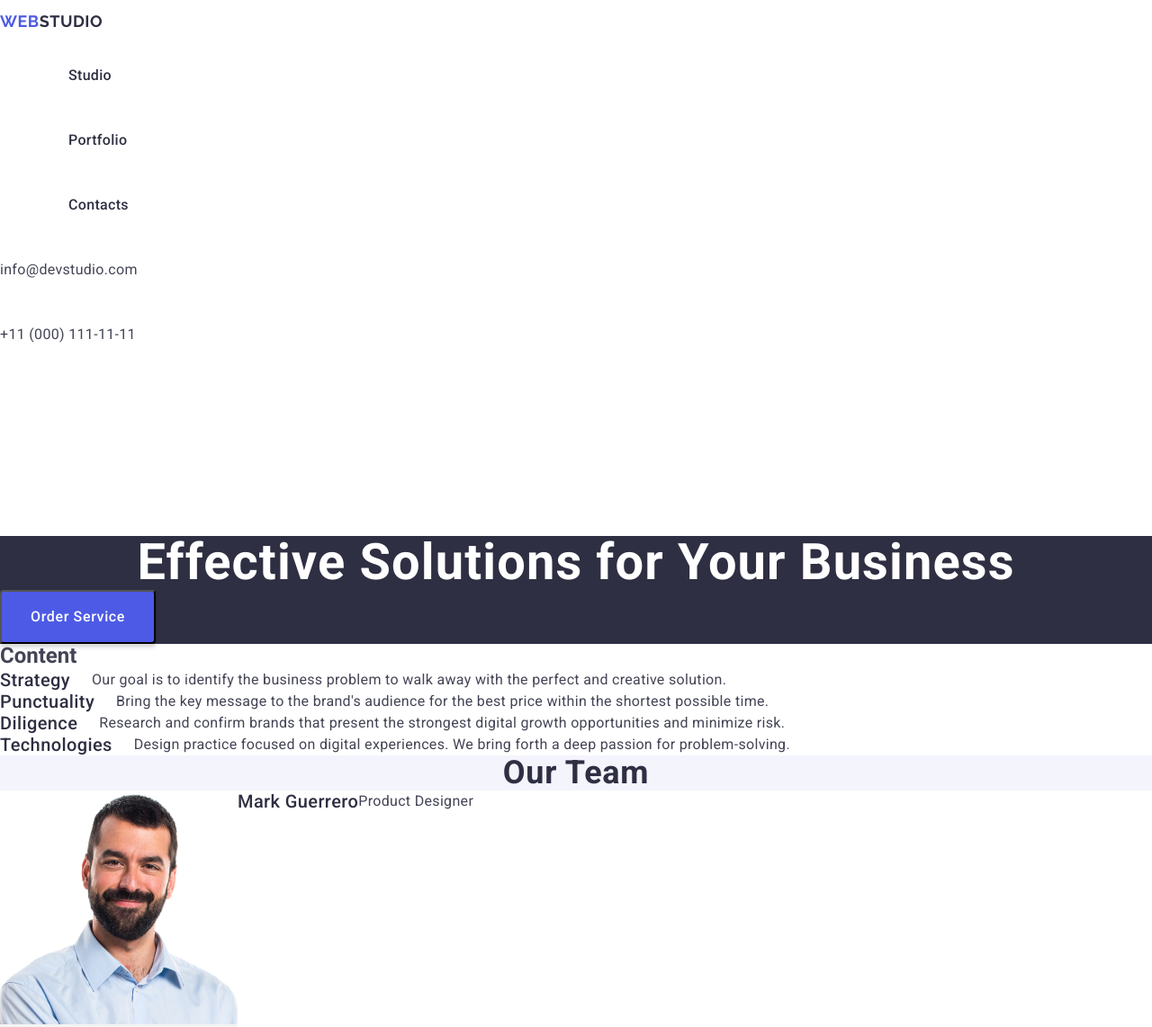
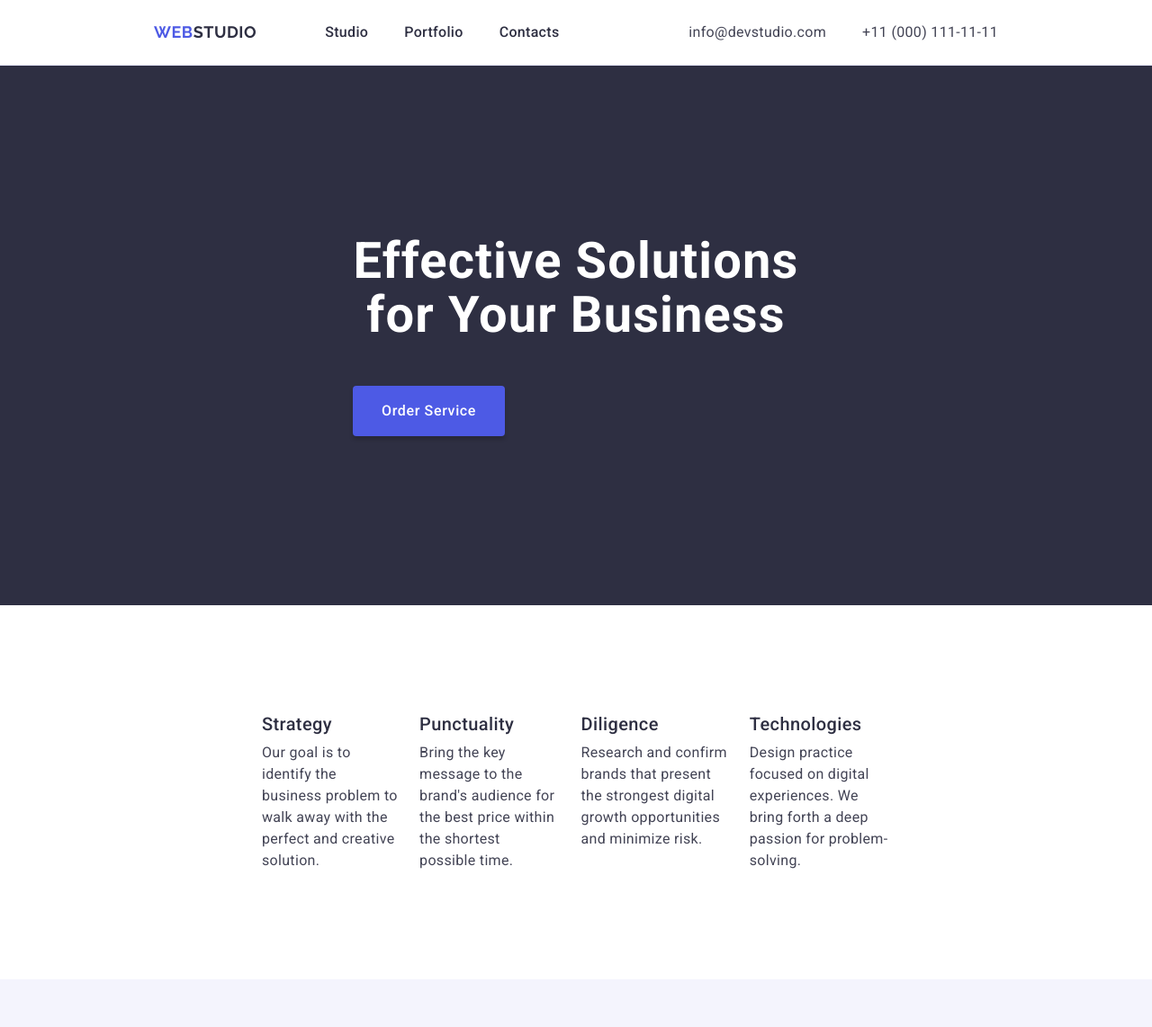
Before and after one commit to VladSmetana/goit-markup-hw-03, a website: page index.html in a window 1280 px wide. Shown: the top 1142 px of the page at 90% size. Drawn offline with nearby package versions, Linux system fonts and the light colour scheme.

Commit message:
add styles

```diff
--- a/css/styles.css
+++ b/css/styles.css
@@ -10,13 +10,18 @@ h1, h2, h3, p, ul, li{
 img{
     display: block;
 }
-/*.container {*/
-/*    max-width:1158px;*/
-/*    padding-left: */
-/*    padding-right: */
-/*    margin-left:*/
-/*    margin-right:*/
-/*}*/
+.container {
+    max-width:1158px;
+    padding: 0 15px;
+    margin: 0 156px;
+}
+.header{
+    border-bottom: 1px solid #e7e9fc;
+}
+.head-container{
+    display:flex;
+    padding: 24px 0;
+}
 .logo{
     font-family: 'Raleway', sans-serif;
     text-decoration: none;
@@ -30,14 +35,21 @@ img{
     height: 24px;
     align-items: center;
     flex-shrink: 0;
-    padding: 24px 0;
+    margin-right: 76px;
 }
 .logo-header{
     color: #2E2F42;
 }
+.navigation{
+    display: flex;
+    align-items: center;
+}
+.menu{
+    display: flex;
+    gap: 40px;
+}
 .information-list{
     list-style-type: none;
-
 }
 .information{
     color: #2E2F42;
@@ -46,21 +58,22 @@ img{
     line-height: 1.5;
     letter-spacing: 0.02em;
     text-decoration: none;
-    display: inline-flex;
-    align-items: flex-start;
-    gap: 40px;
-    margin-left: 76px;
-    padding: 24px 0;
 }
 .information:hover, .information:focus {
     color: #404bbf;
 }
 .address{
     font-style: normal;
+    margin-left: auto;
+}
+.contacts-block{
+    display: flex;
+    align-items: center;
+    gap:40px;
+    justify-content: flex-end;
 }
 .contacts-list{
     list-style-type: none;
-    padding: 24px 0;
 }
 .contacts{
     text-decoration: none;
@@ -75,14 +88,20 @@ img{
 }
 .head{
     background-color: #2e2f42;
+    padding:188px 0;
+    display: flex;
+    flex-direction: column;
+    align-items: center;
 }
+
 .title{
     font-size: 56px;
     line-height: 1.07;
     text-align: center;
     letter-spacing: 0.02em;
     color: #ffffff;
-    margin-top: 188px;
+    max-width: 496px;
+    margin-bottom: 48px;
 }
 .button{
     background-color: #4D5AE5;
@@ -95,11 +114,11 @@ img{
     border-radius: 4px;
     box-shadow: 0 4px 4px 0 rgba(0, 0, 0, 0.15);
     cursor: pointer;
-    display: inline-flex;
+    display: block;
     padding: 16px 32px;
-    align-items: flex-start;
-    gap: 10px;
-
+    min-width: 169px;
+    height: 56px;
+    border: none;
 }
 .button:hover, .button:focus{
     background-color: #404BBF
@@ -113,13 +132,26 @@ img{
     text-transform: capitalize;
     text-align:center;
 }
-.feature-list{
-    list-style-type: none;
+.hidden-title{
+    position: absolute;
+    width: 1px;
+    height: 1px;
+    margin: -1px;
+    border: 0;
+    padding: 0;
+    white-space: nowrap;
+    clip-path: inset(100%);
+    clip: rect(0 0 0 0);
+    overflow: hidden;
+}
+.feature-block{
     display:flex;
     flex-direction: row;
     gap:24px;
-    flex-shrink: 0;
-
+    padding: 120px;
+}
+.feature-list{
+    list-style-type: none;
 }
 .feature-headers{
     color:#2E2F42;
@@ -127,21 +159,38 @@ img{
     font-weight: 500;
     line-height: 1.2; /* 120% */
     letter-spacing: 0.02em;
+    padding-bottom: 8px;
 }
 .paragraph{
     font-size: 16px;
     line-height: 1.5; /* 150% */
     letter-spacing: 0.02em;
 }
-
 .team{
     background: #F4F4FD;
+}
+.section-heading{
+    padding: 120px 0 72px 0;
+}
+.team-container{
+    display: flex;
+    gap:24px;
 }
 .stuff-list{
     list-style-type:none;
     background-color: #ffffff;
     display: flex;
-    flex-direction: row;
+    flex-direction: column;
+    border-radius: 0 0 4px 4px;
+    box-shadow: 0 2px 1px 0 rgba(46, 47, 66, 0.08), 0 1px 1px 0 rgba(46, 47, 66, 0.16), 0 1px 6px 0 rgba(46, 47, 66, 0.08);
+    margin-bottom: 120px;
+}
+.stuff-container{
+    display: flex;
+    width: 232px;
+    flex-direction: column;
+    align-items: center;
+    gap: 8px;
 }
 .stuff-headers{
     color: #2E2F42;
@@ -151,9 +200,14 @@ img{
     letter-spacing: 0.02em;
     text-align: center;
 }
-
+.portfolio-list-container{
+    display: flex;
+    flex-wrap: wrap;
+    gap:24px;
+}
 .portfolio-list{
     list-style-type:none;
+
 }
 .portfolio-headers{
     color: #2E2F42;
@@ -161,16 +215,20 @@ img{
     font-weight: 500;
     line-height: 1.2; /* 120% */
     letter-spacing: 0.02em;
+
 }
 .footer{
     background-color: #2e2f42;
-    font-size: 18px
+    font-size: 18px;
+    padding: 100px 0;
 }
 .footer-text{
     line-height: 1.5;
     color: #F4F4FD;
     letter-spacing: 0.02em;
     font-size: 16px;
+    margin-top: 16px;
+    width: 264px;
 }
 .logo-footer{
     color: #F4F4FD;
--- a/index.html
+++ b/index.html
@@ -10,18 +10,19 @@
     <title>WebStudio</title>
 </head>
 <body>
-<header>
+<header class="header">
     <div class="container">
-    <nav>
+        <div class="head-container">
+    <nav class="navigation">
        <a href="./index.html" class="logo">Web<span class="logo-header">Studio</span></a>
-        <ul>
+        <ul class="menu">
             <li class="information-list"><a href="./index.html" class="information">Studio</a></li>
             <li class="information-list"><a href="#portfolio" class="information">Portfolio</a></li>
             <li class="information-list"><a href="" class="information">Contacts</a></li>
         </ul>
     </nav>
     <address class="address">
-        <ul>
+        <ul class="contacts-block">
             <li class="contacts-list">
                 <a href="mailto:info@devstudio.com" class="contacts">info@devstudio.com</a>
             </li>
@@ -30,6 +31,7 @@
             </li>
         </ul>
     </address>
+        </div>
     </div>
 </header>
     <main>
@@ -42,7 +44,8 @@
         <section class="features">
             <div class="container">
             <h2 class="hidden-title">Content</h2>
-            <ul>
+                <div>
+            <ul class="feature-block">
                 <li class="feature-list">
                     <h3 class="feature-headers">Strategy</h3>
                     <p class="paragraph">
@@ -68,39 +71,51 @@
                     </p>
                 </li>
             </ul>
+                </div>
              </div>
         </section>
         <section class="team">
             <div class="container">
             <h2 class="section-heading">Our Team</h2>
-            <ul>
+                <div class="team-container">
+            <ul class="team-container">
                 <li class="stuff-list">
                     <img src="./images/Mark-Guerrero.jpg" alt="Mark Guerrero" width="264">
+                    <div class="stuff-container">
                     <h3 class="stuff-headers">Mark Guerrero</h3>
                     <p class="paragraph">Product Designer</p>
+                    </div>
                 </li>
                 <li class="stuff-list">
                     <img src="./images/Tom-Ford.jpg" alt="Tom Ford" width="264">
+                    <div class="stuff-container">
                     <h3 class="stuff-headers">Tom Ford</h3>
                     <p class="paragraph">Frontend Developer</p>
+                    </div>
                 </li>
                 <li class="stuff-list">
                     <img src="./images/Camila-Garcia.jpg" alt="Camila Garcia" width="264">
+                    <div class="stuff-container">
                     <h3 class="stuff-headers">Camila Garcia</h3>
                     <p class="paragraph">Marketing</p>
+                    </div>
                 </li>
                 <li class="stuff-list">
                     <img src="./images/Daniel-Wilson.jpg" alt="Daniel Wilson" width="264">
+                    <div class="stuff-container">
                     <h3 class="stuff-headers">Daniel Wilson</h3>
                     <p class="paragraph">UI Designer</p>
+                    </div>
                 </li>
             </ul>
+                </div>
             </div>
         </section>
         <section class="portfolio">
             <div class="container">
             <h2 id="portfolio" class="section-heading">Our Portfolio</h2>
-            <ul>
+                <div class="portfolio-container">
+            <ul class="portfolio-list-container">
                 <li class="portfolio-list">
                     <img src="./images/banking.jpg" alt="Banking app" width="360" />
                     <h3 class="portfolio-headers">Banking App</h3>
@@ -132,6 +147,7 @@
                     <p class="paragraph">Marketing</p>
                 </li>
             </ul>
+                </div>
             </div>
         </section>
     </main>
```
